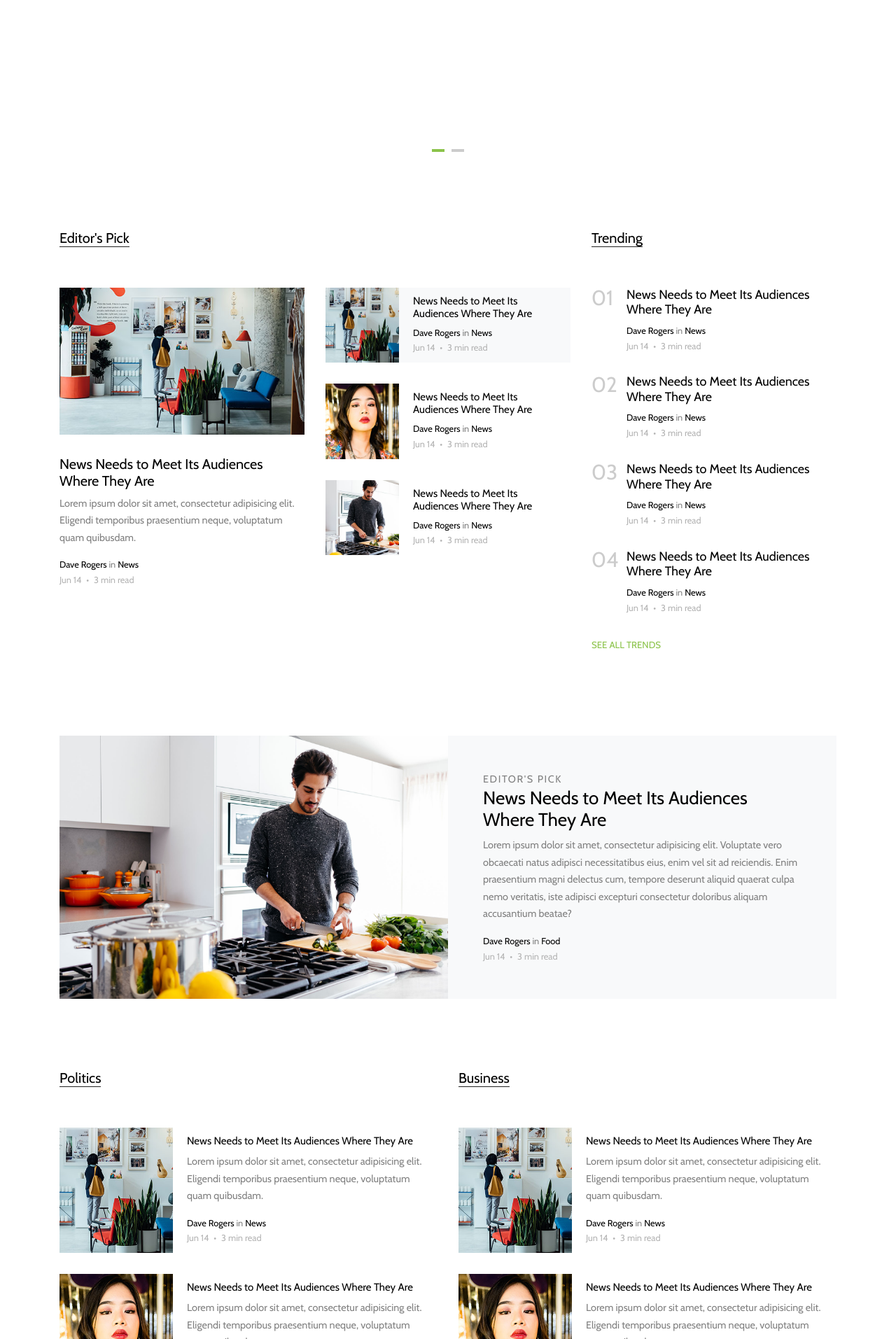
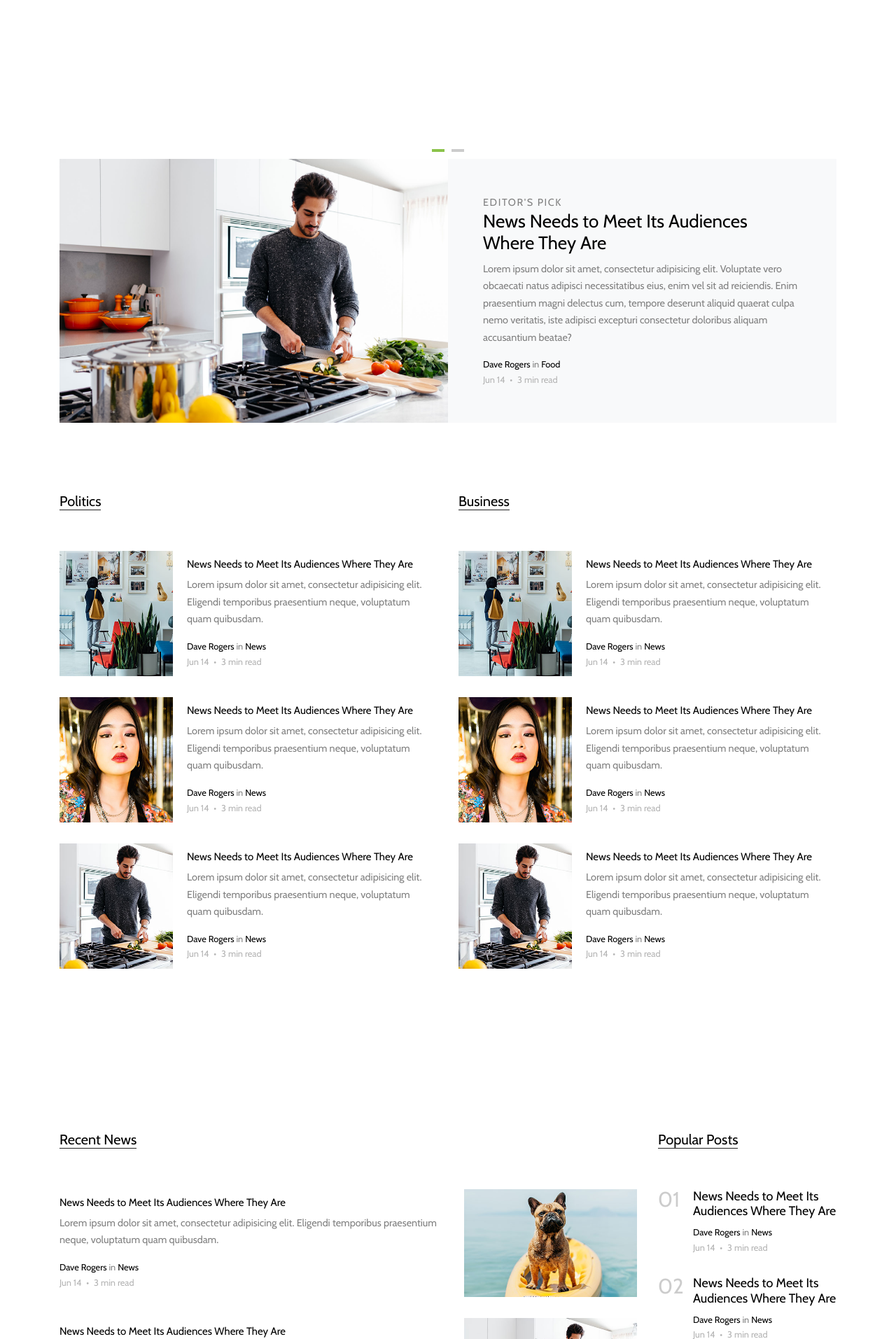
Before and after one commit to Ishwar786Ambare/crm_pro, a Django app: page / in a window 1280 px wide. Shown: the part 526-2439 px from the top of the page at 70% size. Run offline with Django 3.2, Linux system fonts and the light colour scheme; some libraries are stand-ins or nearby versions; some web fonts are replaced.

Commit message:
all set-1 site section delete

```diff
--- a/templates/index.html
+++ b/templates/index.html
@@ -36,126 +36,13 @@
                 </div>
             </div>
         </div>
+
     </div>
 </div>
 
 
-    <div class="site-section">
-      <div class="container">
-        <div class="row">
-          <div class="col-lg-8">
-            <div class="row">
-              <div class="col-12">
-                <div class="section-title">
-                  <h2>Editor's Pick</h2>
-                </div>
-              </div>
-            </div>
-            <div class="row">
-              <div class="col-md-6">
-                <div class="post-entry-1">
-                  <a href="post-single.html"><img src="images/img_h_1.jpg" alt="Image" class="img-fluid"></a>
-                  <h2><a href="blog-single.html">News Needs to Meet Its Audiences Where They Are</a></h2>
-                  <p>Lorem ipsum dolor sit amet, consectetur adipisicing elit. Eligendi temporibus praesentium neque, voluptatum quam quibusdam.</p>
-                  <div class="post-meta">
-                    <span class="d-block"><a href="#">Dave Rogers</a> in <a href="#">News</a></span>
-                    <span class="date-read">Jun 14 <span class="mx-1">&bullet;</span> 3 min read <span class="icon-star2"></span></span>
-                  </div>
-                </div>
-              </div>
-              <div class="col-md-6">
-                <div class="post-entry-2 d-flex bg-light">
-                  <div class="thumbnail" style="background-image: url('images/img_v_1.jpg')"></div>
-                  <div class="contents">
-                    <h2><a href="blog-single.html">News Needs to Meet Its Audiences Where They Are</a></h2>
-                    <div class="post-meta">
-                      <span class="d-block"><a href="#">Dave Rogers</a> in <a href="#">News</a></span>
-                      <span class="date-read">Jun 14 <span class="mx-1">&bullet;</span> 3 min read <span class="icon-star2"></span></span>
-                    </div>
-                  </div>
-                </div>
 
-                <div class="post-entry-2 d-flex">
-                  <div class="thumbnail" style="background-image: url('images/img_v_2.jpg')"></div>
-                  <div class="contents">
-                    <h2><a href="blog-single.html">News Needs to Meet Its Audiences Where They Are</a></h2>
-                    <div class="post-meta">
-                      <span class="d-block"><a href="#">Dave Rogers</a> in <a href="#">News</a></span>
-                      <span class="date-read">Jun 14 <span class="mx-1">&bullet;</span> 3 min read <span class="icon-star2"></span></span>
-                    </div>
-                  </div>
-                </div>
 
-                <div class="post-entry-2 d-flex">
-                  <div class="thumbnail" style="background-image: url('images/img_v_3.jpg')"></div>
-                  <div class="contents">
-                    <h2><a href="blog-single.html">News Needs to Meet Its Audiences Where They Are</a></h2>
-                    <div class="post-meta">
-                      <span class="d-block"><a href="#">Dave Rogers</a> in <a href="#">News</a></span>
-                      <span class="date-read">Jun 14 <span class="mx-1">&bullet;</span> 3 min read <span class="icon-star2"></span></span>
-                    </div>
-                  </div>
-                </div>
-              </div>
-            </div>
-          </div>
-          <div class="col-lg-4">
-            <div class="section-title">
-              <h2>Trending</h2>
-            </div>
-
-            <div class="trend-entry d-flex">
-              <div class="number align-self-start">01</div>
-              <div class="trend-contents">
-                <h2><a href="blog-single.html">News Needs to Meet Its Audiences Where They Are</a></h2>
-                <div class="post-meta">
-                  <span class="d-block"><a href="#">Dave Rogers</a> in <a href="#">News</a></span>
-                  <span class="date-read">Jun 14 <span class="mx-1">&bullet;</span> 3 min read <span class="icon-star2"></span></span>
-                </div>
-              </div>
-            </div>
-
-            <div class="trend-entry d-flex">
-              <div class="number align-self-start">02</div>
-              <div class="trend-contents">
-                <h2><a href="blog-single.html">News Needs to Meet Its Audiences Where They Are</a></h2>
-                <div class="post-meta">
-                  <span class="d-block"><a href="#">Dave Rogers</a> in <a href="#">News</a></span>
-                  <span class="date-read">Jun 14 <span class="mx-1">&bullet;</span> 3 min read <span class="icon-star2"></span></span>
-                </div>
-              </div>
-            </div>
-
-            <div class="trend-entry d-flex">
-              <div class="number align-self-start">03</div>
-              <div class="trend-contents">
-                <h2><a href="blog-single.html">News Needs to Meet Its Audiences Where They Are</a></h2>
-                <div class="post-meta">
-                  <span class="d-block"><a href="#">Dave Rogers</a> in <a href="#">News</a></span>
-                  <span class="date-read">Jun 14 <span class="mx-1">&bullet;</span> 3 min read <span class="icon-star2"></span></span>
-                </div>
-              </div>
-            </div>
-
-            <div class="trend-entry d-flex">
-              <div class="number align-self-start">04</div>
-              <div class="trend-contents">
-                <h2><a href="blog-single.html">News Needs to Meet Its Audiences Where They Are</a></h2>
-                <div class="post-meta">
-                  <span class="d-block"><a href="#">Dave Rogers</a> in <a href="#">News</a></span>
-                  <span class="date-read">Jun 14 <span class="mx-1">&bullet;</span> 3 min read <span class="icon-star2"></span></span>
-                </div>
-              </div>
-            </div>
-
-            <p>
-              <a href="#" class="more">See All Trends <span class="icon-keyboard_arrow_right"></span></a>
-            </p>
-
-          </div>
-        </div>
-      </div>
-    </div>
     <!-- END section -->
 
     <div class="py-0">
```
